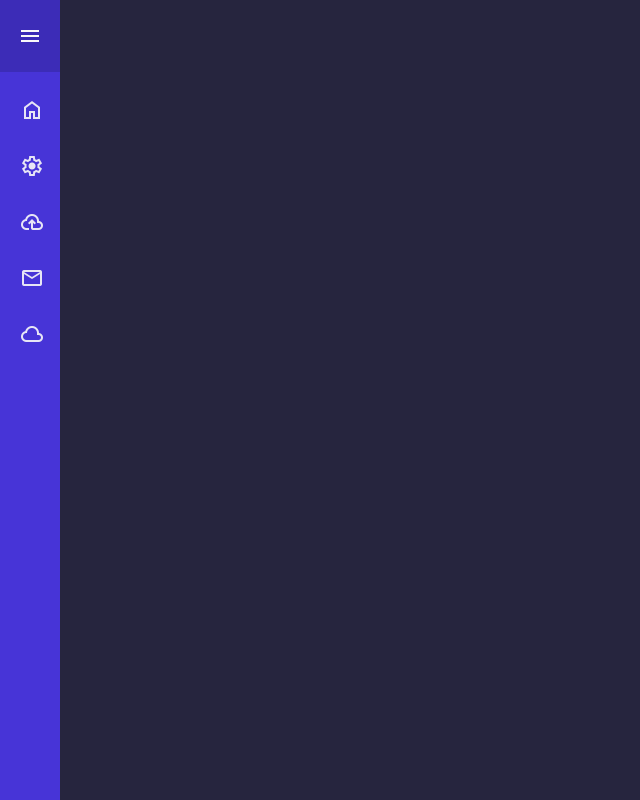
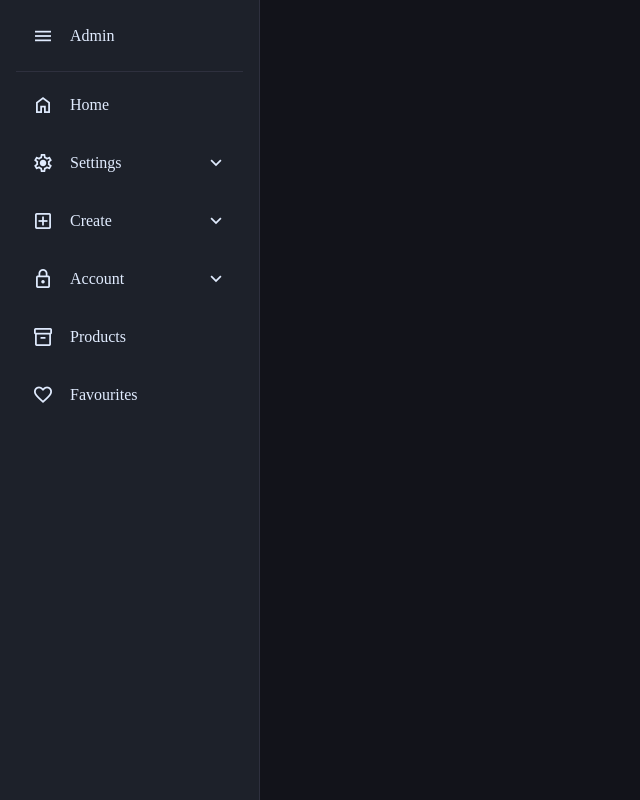
Before and after one commit to frontend-joe/react-sidebars, a React (Create React App) app: page / in a window 1280 px wide. Shown: the whole page, without its empty margins (0-640 px from the left). Built offline with nearby package versions, Linux system fonts and the light colour scheme.

Commit message:
adding sidebar-10

```diff
--- a/src/App.tsx
+++ b/src/App.tsx
@@ -1,4 +1,4 @@
-import { Sidebar as Example } from "./sidebars/sidebar-9/Sidebar";
+import { Sidebar as Example } from "./sidebars/sidebar-10/Sidebar";
 // import { Concept as Example } from "./concepts/concept-1/Concept";
 
 function App() {
--- /dev/null
+++ b/src/sidebars/sidebar-10/Sidebar.tsx
@@ -0,0 +1,155 @@
+import { FC, useRef, useState } from "react";
+import "./styles.css";
+
+const menuItems = [
+  {
+    name: "Home",
+    icon: "home",
+  },
+  {
+    name: "Settings",
+    icon: "settings",
+    items: ["Display", "Editor", "Theme", "Interface"],
+  },
+  {
+    name: "Create",
+    icon: "add_box",
+    items: ["Article", "Document", "Report"],
+  },
+  {
+    name: "Account",
+    icon: "lock",
+    items: ["Dashboard", "Logout"],
+  },
+  {
+    name: "Products",
+    icon: "inventory_2",
+  },
+  {
+    name: "Favourites",
+    icon: "favorite",
+  },
+];
+
+type Item = {
+  name: string;
+  icon: string;
+  items: string[];
+};
+
+const Icon = ({ icon }: { icon: string }) => (
+  <span className="material-symbols-outlined">{icon}</span>
+);
+
+const NavHeader = () => (
+  <header className="sidebar-header">
+    <button type="button">
+      <Icon icon="menu" />
+    </button>
+    <span>Admin</span>
+  </header>
+);
+
+type ButtonProps = {
+  onClick: (item: string) => void;
+  name: string;
+  icon?: string;
+  isActive: boolean;
+  hasSubNav?: boolean;
+};
+
+const NavButton: FC<ButtonProps> = ({
+  onClick,
+  name,
+  icon,
+  isActive,
+  hasSubNav,
+}) => (
+  <button
+    type="button"
+    onClick={() => onClick(name)}
+    className={isActive ? "active" : ""}
+  >
+    {icon && <Icon icon={icon} />}
+    <span>{name}</span>
+    {hasSubNav && <Icon icon="expand_more" />}
+  </button>
+);
+
+type SubMenuProps = {
+  item: Item;
+  activeItem: string;
+  handleClick: (args0: string) => void;
+};
+
+const SubMenu: FC<SubMenuProps> = ({ item, activeItem, handleClick }) => {
+  const navRef = useRef<HTMLDivElement>(null);
+
+  const isSubNavOpen = (item: string, items: string[]) =>
+    items.some((i) => i === activeItem) || item === activeItem;
+
+  return (
+    <div
+      className={`sub-nav ${isSubNavOpen(item.name, item.items) ? "open" : ""}`}
+      style={{
+        height: !isSubNavOpen(item.name, item.items)
+          ? 0
+          : navRef.current?.clientHeight,
+      }}
+    >
+      <div ref={navRef} className="sub-nav-inner">
+        {item?.items.map((subItem) => (
+          <NavButton
+            onClick={handleClick}
+            name={subItem}
+            isActive={activeItem === subItem}
+          />
+        ))}
+      </div>
+    </div>
+  );
+};
+
+export const Sidebar = () => {
+  const [activeItem, setActiveItem] = useState<string>("");
+
+  const handleClick = (item: string) => {
+    console.log("activeItem", activeItem);
+    setActiveItem(item !== activeItem ? item : "");
+  };
+
+  return (
+    <aside className="sidebar">
+      <NavHeader />
+      {menuItems.map((item) => (
+        <div>
+          {!item.items && (
+            <NavButton
+              onClick={handleClick}
+              name={item.name}
+              icon={item.icon}
+              isActive={activeItem === item.name}
+              hasSubNav={!!item.items}
+            />
+          )}
+          {item.items && (
+            <>
+              <NavButton
+                onClick={handleClick}
+                name={item.name}
+                icon={item.icon}
+                isActive={activeItem === item.name}
+                hasSubNav={!!item.items}
+              />
+              <SubMenu
+                activeItem={activeItem}
+                handleClick={handleClick}
+                item={item}
+              />
+            </>
+          )}
+        </div>
+      ))}
+    </aside>
+  );
+};
--- /dev/null
+++ b/src/sidebars/sidebar-10/styles.css
@@ -0,0 +1,121 @@
+* {
+  box-sizing: border-box;
+}
+
+body {
+  margin: 0;
+  background: #12131a;
+  font-family: "Euclid Circular A";
+}
+
+button {
+  background: transparent;
+  border: 0;
+  padding: 0;
+  cursor: pointer;
+  text-align: left;
+}
+
+.sidebar {
+  position: fixed;
+  top: 0;
+  left: 0;
+  display: flex;
+  flex-direction: column;
+  gap: 8px;
+  width: 260px;
+  height: 100%;
+  padding: 0 16px;
+  background: #1d212a;
+  border-right: 1px solid #2e303e;
+  transition: width 0.4s;
+}
+
+.sidebar-header {
+  display: flex;
+  align-items: center;
+  height: 72px;
+  padding: 0 1.25rem 0 0;
+  border-bottom: 1px solid #2e303e;
+  color: #e1ecff;
+}
+
+.sidebar .sidebar-header button {
+  width: 54px;
+}
+
+.sidebar-logo {
+  height: 20px;
+}
+
+.sidebar button {
+  position: relative;
+  display: flex;
+  gap: 16px;
+  align-items: center;
+  height: 50px;
+  width: 100%;
+  border-radius: 6px;
+  font-family: inherit;
+  font-size: 16px;
+  font-weight: 400;
+  line-height: 1;
+  padding: 0 16px;
+  color: #e1ecff;
+  transition: background 0.3s;
+}
+
+.sidebar button span:nth-child(2) {
+  flex: 1 1 auto;
+}
+
+.sidebar button:is(.active, :hover) {
+  background: #004fee;
+  color: #e1ecff;
+}
+
+.sidebar button span {
+  transition: 0.3s;
+}
+
+.sidebar button.active > span:nth-child(3) {
+  rotate: -180deg;
+}
+
+.sidebar button:not(.active):hover {
+  background: #2e303e;
+}
+
+.sub-nav button.active::before {
+  background: #e1ecff;
+}
+
+.sub-nav {
+  overflow: hidden;
+  /* height: 0; */
+  transition: 0.5s;
+}
+
+/* .sub-nav.open {
+  height: 200px;
+} */
+
+.sub-nav button {
+  padding-left: 54px;
+}
+
+.sub-nav button::before {
+  content: "";
+  position: absolute;
+  top: 50%;
+  left: 25px;
+  translate: 0 -50%;
+  width: 5px;
+  height: 5px;
+  border-radius: 50%;
+  background-color: #e1ecff;
+}
+
+.material-symbols-outlined {
+  font-size: 22px;
+}
```
